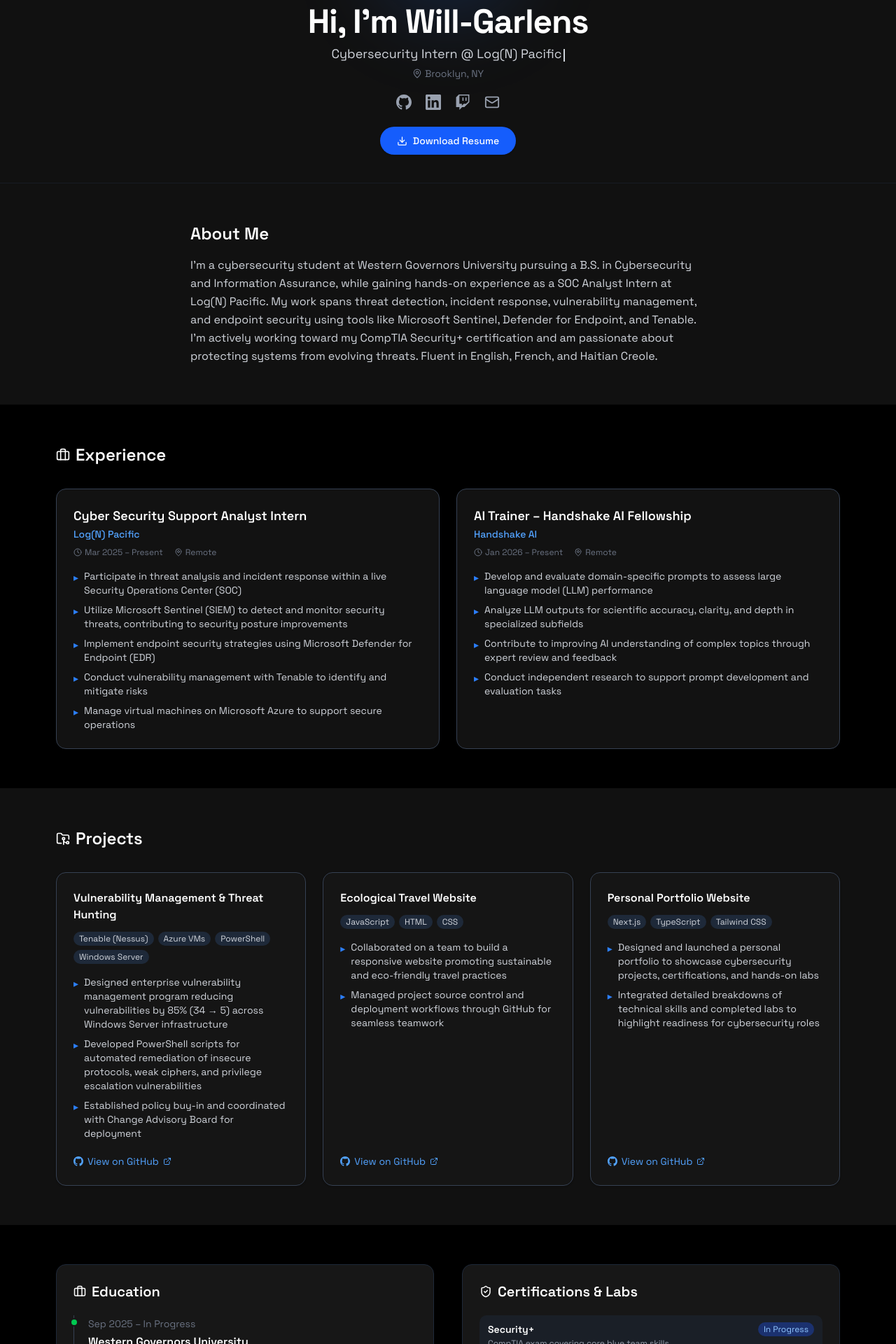
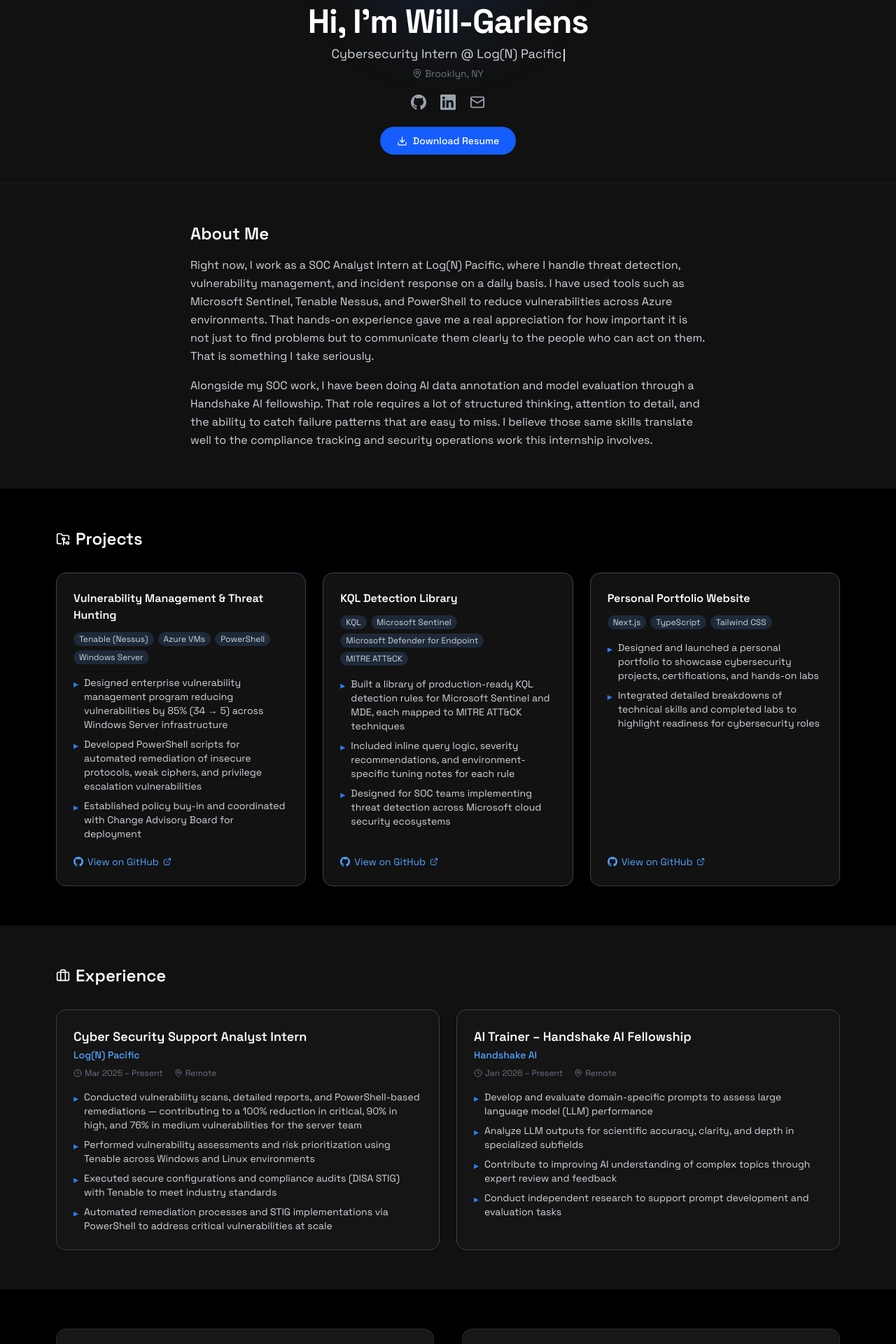
Before and after one commit to Tohru-art/Portfolio, a Next.js app: page / in a window 1280 px wide. Shown: the part 260-2180 px from the top of the page at 70% size. Built offline with nearby package versions, Linux system fonts and the light colour scheme.

Commit message:
Update portfolio: projects, about, certs, and resume

```diff
--- a/src/pages/index.tsx
+++ b/src/pages/index.tsx
@@ -32,14 +32,6 @@
   return (
     <svg width={size} height={size} viewBox="0 0 24 24" fill="currentColor" aria-hidden="true">
       <path d="M20.447 20.452h-3.554v-5.569c0-1.328-.027-3.037-1.852-3.037-1.853 0-2.136 1.445-2.136 2.939v5.667H9.351V9h3.414v1.561h.046c.477-.9 1.637-1.85 3.37-1.85 3.601 0 4.267 2.37 4.267 5.455v6.286zM5.337 7.433a2.062 2.062 0 0 1-2.063-2.065 2.064 2.064 0 1 1 2.063 2.065zm1.782 13.019H3.555V9h3.564v11.452zM22.225 0H1.771C.792 0 0 .774 0 1.729v20.542C0 23.227.792 24 1.771 24h20.451C23.2 24 24 23.227 24 22.271V1.729C24 .774 23.2 0 22.222 0h.003z" />
-    </svg>
-  );
-}
-
-function TwitchIcon({ size = 22 }: { size?: number }) {
-  return (
-    <svg width={size} height={size} viewBox="0 0 24 24" fill="currentColor" aria-hidden="true">
-      <path d="M11.571 4.714h1.715v5.143H11.57zm4.715 0H18v5.143h-1.714zM6 0L1.714 4.286v15.428h5.143V24l4.286-4.286h3.428L22.286 12V0zm14.571 11.143l-3.428 3.428h-3.429l-3 3v-3H6.857V1.714h13.714z" />
     </svg>
   );
 }
@@ -142,11 +134,10 @@
     duration: "Mar 2025 – Present",
     location: "Remote",
     bullets: [
-      "Participate in threat analysis and incident response within a live Security Operations Center (SOC)",
-      "Utilize Microsoft Sentinel (SIEM) to detect and monitor security threats, contributing to security posture improvements",
-      "Implement endpoint security strategies using Microsoft Defender for Endpoint (EDR)",
-      "Conduct vulnerability management with Tenable to identify and mitigate risks",
-      "Manage virtual machines on Microsoft Azure to support secure operations",
+      "Conducted vulnerability scans, detailed reports, and PowerShell-based remediations — contributing to a 100% reduction in critical, 90% in high, and 76% in medium vulnerabilities for the server team",
+      "Performed vulnerability assessments and risk prioritization using Tenable across Windows and Linux environments",
+      "Executed secure configurations and compliance audits (DISA STIG) with Tenable to meet industry standards",
+      "Automated remediation processes and STIG implementations via PowerShell to address critical vulnerabilities at scale",
     ],
   },
   {
@@ -175,13 +166,14 @@
     github: "https://github.com/Tohru-art/Vulnerability-Management-Progran",
   },
   {
-    title: "Ecological Travel Website",
-    tech: ["JavaScript", "HTML", "CSS"],
+    title: "KQL Detection Library",
+    tech: ["KQL", "Microsoft Sentinel", "Microsoft Defender for Endpoint", "MITRE ATT&CK"],
     bullets: [
-      "Collaborated on a team to build a responsive website promoting sustainable and eco-friendly travel practices",
-      "Managed project source control and deployment workflows through GitHub for seamless teamwork",
+      "Built a library of production-ready KQL detection rules for Microsoft Sentinel and MDE, each mapped to MITRE ATT&CK techniques",
+      "Included inline query logic, severity recommendations, and environment-specific tuning notes for each rule",
+      "Designed for SOC teams implementing threat detection across Microsoft cloud security ecosystems",
     ],
-    github: "https://tohru-art.github.io/EcoTravel/",
+    github: "https://github.com/Tohru-art/kql-detection-library",
   },
   {
     title: "Personal Portfolio Website",
@@ -201,7 +193,7 @@
   },
   {
     category: "Security Tools",
-    items: ["Microsoft Sentinel (SIEM)", "Defender for Endpoint (EDR)", "Tenable / Nessus", "Microsoft Azure", "Git"],
+    items: ["Microsoft Sentinel (SIEM)", "Defender for Endpoint (EDR)", "Tenable / Nessus", "KQL (Kusto Query Language)", "Microsoft Azure", "Git"],
   },
   {
     category: "Cybersecurity",
@@ -221,6 +213,12 @@
     color: "blue" as const,
   },
   {
+    name: "CompTIA A+",
+    issuer: "CompTIA foundational IT and hardware certification",
+    status: "In Progress",
+    color: "blue" as const,
+  },
+  {
     name: "Google Cybersecurity Certificate",
     issuer: "Covers analyst skills, security tools, ethics, and attack impact",
     status: "Completed",
@@ -236,11 +234,12 @@
 
 const navLinks = [
   { label: "About", href: "#about" },
+  { label: "Projects", href: "#projects" },
   { label: "Experience", href: "#experience" },
-  { label: "Projects", href: "#projects" },
   { label: "Education", href: "#education" },
   { label: "Skills", href: "#skills" },
 ];
+
 
 // ─── Component ────────────────────────────────────────────────────────────────
 
@@ -334,7 +333,7 @@
                 </a>
               ))}
               <a
-                href="/resume.pdf"
+                href="/Will-Garlens Pierre Resume.pdf"
                 download
                 className="text-sm text-gray-500 dark:text-gray-400 hover:text-gray-900 dark:hover:text-white transition-colors flex items-center gap-1"
               >
@@ -373,7 +372,7 @@
                 </a>
               ))}
               <a
-                href="/resume.pdf"
+                href="/Will-Garlens Pierre Resume.pdf"
                 download
                 className="block py-2 text-sm text-gray-500 dark:text-gray-400 hover:text-gray-900 dark:hover:text-white transition-colors"
               >
@@ -443,15 +442,7 @@
               >
                 <LinkedInIcon size={22} />
               </a>
-              <a
-                href="https://twitch.tv/exciteddarkowl"
-                target="_blank"
-                rel="noreferrer"
-                aria-label="Twitch channel"
-                className="text-gray-500 dark:text-gray-400 hover:text-gray-900 dark:hover:text-white transition-colors"
-              >
-                <TwitchIcon size={22} />
-              </a>
+
               <a
                 href="mailto:willgarlensp@gmail.com"
                 aria-label="Email Will-Garlens"
@@ -462,9 +453,9 @@
             </div>
           </FadeIn>
 
-          <FadeIn delay={500} className="mt-6">
+          <FadeIn delay={560} className="mt-6">
             <a
-              href="/resume.pdf"
+              href="/Will-Garlens Pierre Resume.pdf"
               download
               className="inline-flex items-center gap-2 bg-blue-600 hover:bg-blue-700 text-white px-6 py-2.5 rounded-full text-sm font-medium transition-colors shadow-sm"
             >
@@ -479,53 +470,26 @@
             <FadeIn>
               <h2 className="text-2xl font-semibold mb-4 text-gray-900 dark:text-white">About Me</h2>
               <p className="text-gray-600 dark:text-gray-300 leading-relaxed">
-                I&apos;m a cybersecurity student at Western Governors University pursuing a B.S. in
-                Cybersecurity and Information Assurance, while gaining hands-on experience as a SOC
-                Analyst Intern at Log(N) Pacific. My work spans threat detection, incident response,
-                vulnerability management, and endpoint security using tools like Microsoft Sentinel,
-                Defender for Endpoint, and Tenable. I&apos;m actively working toward my CompTIA
-                Security+ certification and am passionate about protecting systems from evolving
-                threats. Fluent in English, French, and Haitian Creole.
+                Right now, I work as a SOC Analyst Intern at Log(N) Pacific, where I handle threat
+                detection, vulnerability management, and incident response on a daily basis. I have
+                used tools such as Microsoft Sentinel, Tenable Nessus, and PowerShell to reduce
+                vulnerabilities across Azure environments. That hands-on experience gave me a real
+                appreciation for how important it is not just to find problems but to communicate
+                them clearly to the people who can act on them. That is something I take seriously.
+              </p>
+              <p className="text-gray-600 dark:text-gray-300 leading-relaxed mt-4">
+                Alongside my SOC work, I have been doing AI data annotation and model evaluation
+                through a Handshake AI fellowship. That role requires a lot of structured thinking,
+                attention to detail, and the ability to catch failure patterns that are easy to miss.
+                I believe those same skills translate well to the compliance tracking and security
+                operations work this internship involves.
               </p>
             </FadeIn>
           </div>
         </section>
 
-        {/* ── Experience ─────────────────────────────────────────────────── */}
-        <section id="experience" className="bg-gray-50 dark:bg-black py-14 scroll-mt-16 transition-colors duration-300">
-          <div className="container mx-auto px-4 max-w-6xl">
-            <FadeIn>
-              <h2 className="text-2xl font-semibold mb-8 flex items-center gap-2 text-gray-900 dark:text-white">
-                <Briefcase size={20} /> Experience
-              </h2>
-            </FadeIn>
-            <div className="grid md:grid-cols-2 gap-6">
-              {experienceData.map((exp, i) => (
-                <FadeIn key={i} delay={i * 120}>
-                  <div className="h-full bg-white dark:bg-neutral-900/80 rounded-xl p-6 border border-gray-200 dark:border-gray-700 hover:border-gray-400 dark:hover:border-gray-500 shadow-sm hover:-translate-y-1 transition-all duration-200">
-                    <h3 className="text-lg font-semibold text-gray-900 dark:text-white">{exp.title}</h3>
-                    <p className="text-blue-600 dark:text-blue-400 font-medium mt-0.5 text-sm">{exp.company}</p>
-                    <div className="flex flex-wrap gap-x-4 gap-y-1 text-gray-400 dark:text-gray-500 text-xs mt-2">
-                      <span className="flex items-center gap-1"><Clock size={12} /> {exp.duration}</span>
-                      <span className="flex items-center gap-1"><MapPin size={12} /> {exp.location}</span>
-                    </div>
-                    <ul className="mt-4 space-y-2">
-                      {exp.bullets.map((b, j) => (
-                        <li key={j} className="text-gray-600 dark:text-gray-300 text-sm flex gap-2">
-                          <span className="text-blue-600 dark:text-blue-500 mt-0.5 shrink-0">▸</span>
-                          {b}
-                        </li>
-                      ))}
-                    </ul>
-                  </div>
-                </FadeIn>
-              ))}
-            </div>
-          </div>
-        </section>
-
         {/* ── Projects ───────────────────────────────────────────────────── */}
-        <section id="projects" className="bg-white dark:bg-[#111111] py-14 scroll-mt-16 transition-colors duration-300">
+        <section id="projects" className="bg-gray-50 dark:bg-black py-14 scroll-mt-16 transition-colors duration-300">
           <div className="container mx-auto px-4 max-w-6xl">
             <FadeIn>
               <h2 className="text-2xl font-semibold mb-8 flex items-center gap-2 text-gray-900 dark:text-white">
@@ -561,6 +525,39 @@
                       <GitHubIcon size={14} /> View on GitHub
                       <ExternalLink size={12} className="group-hover:translate-x-0.5 group-hover:-translate-y-0.5 transition-transform duration-150" />
                     </a>
+                  </div>
+                </FadeIn>
+              ))}
+            </div>
+          </div>
+        </section>
+
+        {/* ── Experience ─────────────────────────────────────────────────── */}
+        <section id="experience" className="bg-white dark:bg-[#111111] py-14 scroll-mt-16 transition-colors duration-300">
+          <div className="container mx-auto px-4 max-w-6xl">
+            <FadeIn>
+              <h2 className="text-2xl font-semibold mb-8 flex items-center gap-2 text-gray-900 dark:text-white">
+                <Briefcase size={20} /> Experience
+              </h2>
+            </FadeIn>
+            <div className="grid md:grid-cols-2 gap-6">
+              {experienceData.map((exp, i) => (
+                <FadeIn key={i} delay={i * 120}>
+                  <div className="h-full bg-white dark:bg-neutral-900/80 rounded-xl p-6 border border-gray-200 dark:border-gray-700 hover:border-gray-400 dark:hover:border-gray-500 shadow-sm hover:-translate-y-1 transition-all duration-200">
+                    <h3 className="text-lg font-semibold text-gray-900 dark:text-white">{exp.title}</h3>
+                    <p className="text-blue-600 dark:text-blue-400 font-medium mt-0.5 text-sm">{exp.company}</p>
+                    <div className="flex flex-wrap gap-x-4 gap-y-1 text-gray-400 dark:text-gray-500 text-xs mt-2">
+                      <span className="flex items-center gap-1"><Clock size={12} /> {exp.duration}</span>
+                      <span className="flex items-center gap-1"><MapPin size={12} /> {exp.location}</span>
+                    </div>
+                    <ul className="mt-4 space-y-2">
+                      {exp.bullets.map((b, j) => (
+                        <li key={j} className="text-gray-600 dark:text-gray-300 text-sm flex gap-2">
+                          <span className="text-blue-600 dark:text-blue-500 mt-0.5 shrink-0">▸</span>
+                          {b}
+                        </li>
+                      ))}
+                    </ul>
                   </div>
                 </FadeIn>
               ))}
@@ -674,9 +671,7 @@
               <a href="https://linkedin.com/in/will-garlens-pierre" target="_blank" rel="noreferrer" aria-label="LinkedIn" className="text-gray-400 dark:text-gray-500 hover:text-gray-900 dark:hover:text-white transition-colors">
                 <LinkedInIcon size={18} />
               </a>
-              <a href="https://twitch.tv/exciteddarkowl" target="_blank" rel="noreferrer" aria-label="Twitch" className="text-gray-400 dark:text-gray-500 hover:text-gray-900 dark:hover:text-white transition-colors">
-                <TwitchIcon size={18} />
-              </a>
+
             </div>
           </div>
         </footer>
```
Also changed, not shown: 2 other files (tests, documents, lock files or other folders).
